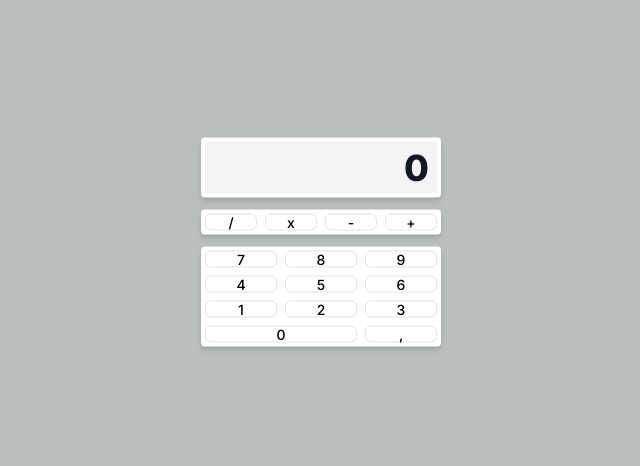
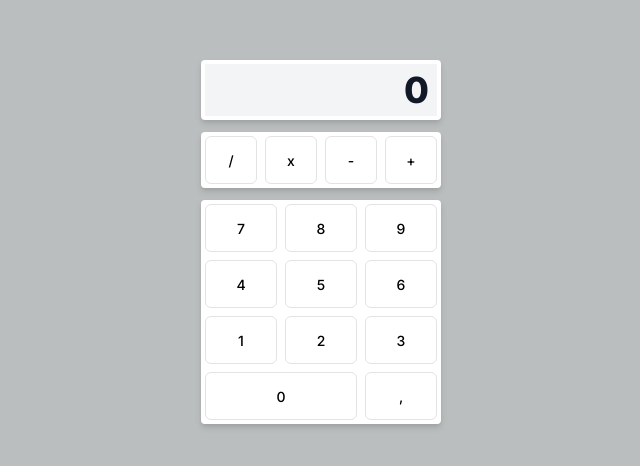
Before and after one commit to BKonstantine/sendsay_test, a React (Vite) app: page / in a window 1280 px wide. Shown: the part 158-624 px from the top of the page, without its empty margins (291-931 px from the left). Built offline with nearby package versions, Linux system fonts and the light colour scheme.

Commit message:
feat: add height for button

```diff
--- a/src/components/button/button.module.css
+++ b/src/components/button/button.module.css
@@ -1,4 +1,5 @@
 .button {
+  height: 48px;
   background: #ffffff;
   border: 1px solid #e2e3e5;
   border-radius: 6px;
```
